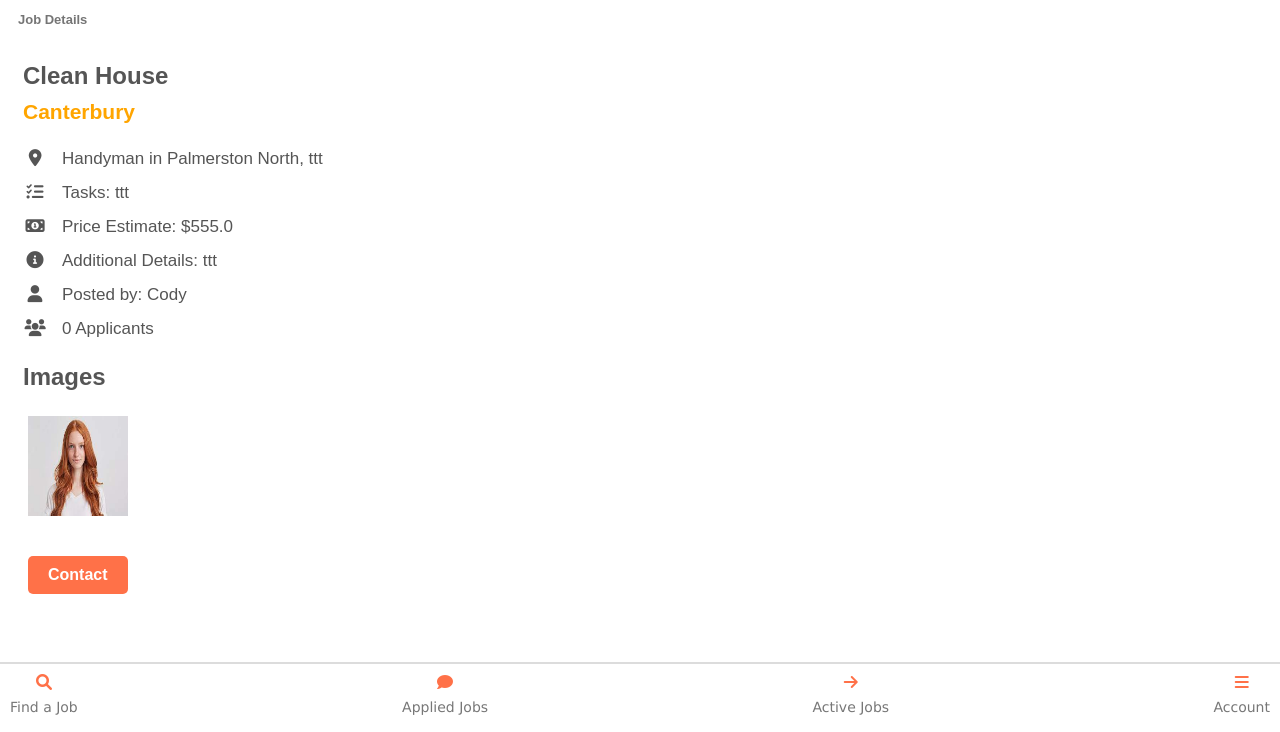
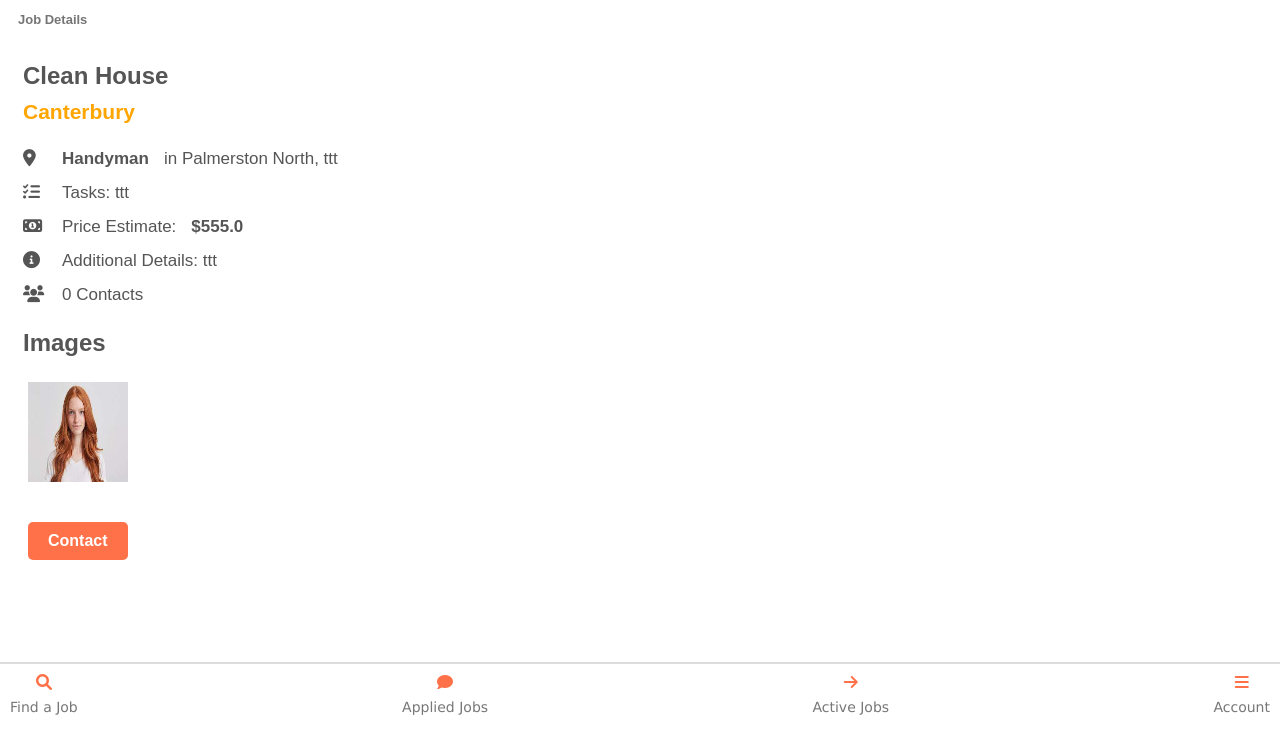
Before and after one commit to Codybez/CodysBusiness, a Flask app: page /display_jobs/2 in a window 1280 px wide. Shown: the part 68-800 px from the top of the page. Run offline with Flask 3, Linux system fonts and the light colour scheme; a user stored in the database is signed in; some libraries are stand-ins or nearby versions.

```diff
--- a/templates/display_job.html
+++ b/templates/display_job.html
@@ -12,7 +12,6 @@
       rel="stylesheet"
       href="{{ url_for('static', filename='labourer_home.css') }}"
     />
-    <!-- Add any additional styles here -->
     <style>
       .job-details-container {
         padding: 15px;
@@ -31,7 +30,7 @@
 
       .job-details-container p {
         display: flex; /* Use flexbox for horizontal layout */
-        align-items: flex-start; /* Align items at the top */
+        align-items: flex-start;
         gap: 15px; /* Space between icon and text */
         color: #555;
         font-family: Arial, Helvetica, sans-serif;
@@ -40,19 +39,16 @@
       }
 
       .job-details-container i {
-        font-size: 17px; /* Icon size */
-        line-height: 1; /* Prevent extra space around icon */
-        width: 24px; /* Ensure all icons occupy the same width */
-        height: 24px; /* Ensure all icons occupy the same height */
-        flex-shrink: 0; /* Prevent icons from shrinking */
-        display: flex; /* Use flexbox to align icon */
-        align-items: flex-start; /* Align the icon to the top of the container */
-        justify-content: center; /* Center horizontally if needed */
+        font-size: 17px;
+        line-height: 1;
+        width: 24px;
+        height: 24px;
+        flex-shrink: 0;
       }
 
       .job-details-container span {
-        line-height: 1.5; /* Improve readability for multi-line text */
-        flex: 1; /* Allow text to wrap naturally */
+        line-height: 1.5;
+        flex: 1;
       }
 
       .back-button {
@@ -70,28 +66,19 @@
         background-color: #ff7148;
         color: white;
         border: none;
-        margin-bottom: 50px;
+        margin-bottom: 100px;
         margin-left: 20px;
-        padding: 10px 20px; /* Adjust the padding as needed */
+        padding: 10px 20px;
         cursor: pointer;
         border-radius: 5px;
         display: inline-block;
         text-decoration: none;
-        transition: background-color 0.3s ease; /* Add a smooth transition effect */
+        transition: background-color 0.3s ease;
         font-family: Arial, Helvetica, sans-serif;
       }
 
       #applybutton:hover {
         background-color: #e25d41;
-      }
-
-      #noThanksButton {
-        display: block;
-        margin-top: 15px;
-        text-align: center;
-        color: #ff7148;
-        text-decoration: none;
-        font-size: 18px;
       }
 
       .image-gallery {
@@ -101,11 +88,18 @@
       }
 
       .image-gallery img {
-        width: 100px; /* Adjust the width as needed */
-        height: 100px; /* Adjust the height as needed */
-        margin: 5px; /* Adjust the margin between images */
+        width: 100px;
+        height: 100px;
+        margin: 5px;
+        cursor: pointer;
+        transition: transform 0.3s ease;
       }
 
+      .image-gallery img:hover {
+        transform: scale(1.1);
+      }
+
+      /* Modal Styles */
       #imageModal {
         display: none;
         position: fixed;
@@ -115,6 +109,8 @@
         height: 100%;
         background-color: rgba(0, 0, 0, 0.8);
         z-index: 999;
+        justify-content: center;
+        align-items: center;
       }
 
       #modalImage {
@@ -122,7 +118,6 @@
         max-height: 80%;
         margin: auto;
         display: block;
-        cursor: pointer;
       }
 
       .close-btn {
@@ -157,24 +152,23 @@
       </p>
 
       <p>
-        <i class="fas fa-map-marker-alt icon"></i>{{ job.job_category }} in {{
-        job.city }}, {{ job.suburb }}
+        <i class="fas fa-map-marker-alt"></i>
+        <strong>{{ job.job_category }}</strong> in {{ job.city }}, {{ job.suburb
+        }}
       </p>
 
       <p><i class="fas fa-tasks icon"></i>Tasks: {{ job.tasks }}</p>
       <p>
-        <i class="fas fa-money-bill-alt icon"></i>Price Estimate: ${{
-        job.price_per_hour }}
+        <i class="fas fa-money-bill-alt icon"></i>Price Estimate:
+        <strong>${{ job.price_per_hour }}</strong>
       </p>
       <p>
         <i class="fas fa-info-circle icon"></i>Additional Details: {{
         job.additional_details }}
       </p>
+
       <p>
-        <i class="fas fa-user icon"></i>Posted by: {{ job.user.first_name }}
-      </p>
-      <p>
-        <i class="fas fa-users icon"></i>{{ job.applicants|length }} Applicants
+        <i class="fas fa-users icon"></i>{{ job.applicants|length }} Contacts
       </p>
 
       {% if job.image_paths %}
@@ -182,30 +176,21 @@
       <div class="image-gallery">
         {% for image_filename in job.image_paths.split(',') %} {% set image_path
         = url_for('static', filename='profile_pics/' + image_filename) %}
-
-        <img src="{{ image_path }}" alt="Job Image" />
-
+        <img
+          src="{{ image_path }}"
+          alt="Job Image"
+          onclick="openImageModal('{{ image_path }}')"
+        />
         {% endfor %}
       </div>
       {% endif %}
+    </div>
 
-      <!-- Display the name of the business owner -->
-
-      <!-- Add more job details as needed -->
+    <!-- Modal for Image Display -->
+    <div id="imageModal">
+      <span class="close-btn" onclick="closeImageModal()">&times;</span>
+      <img id="modalImage" src="" alt="Enlarged Image" />
     </div>
-    <script>
-      // JavaScript function to go back in the browser's history
-      function goBack() {
-        if (document.referrer) {
-          // If there's a referrer (previous page), go back to it
-          window.location.href = document.referrer;
-        } else {
-          // If there's no referrer, go back in history
-          window.history.back();
-        }
-      }
-    </script>
-
     <!-- Add a link to apply for the job -->
     {% if current_user.is_authenticated and current_user.id not in
     job.applicants|map(attribute='user_id') %}
@@ -214,44 +199,20 @@
     >
     {% endif %}
 
-    <br />
-    <br />
-    <br />
-    <br />
-
-    {% endblock %}
     <script>
-      document.addEventListener("DOMContentLoaded", function () {
-        // Get the current time and job posting time
-        var currentTime = new Date();
-        var jobPostedTime = new Date(
-          "{{ job.date_created.strftime('%Y-%m-%dT%H:%M:%S') }}"
-        );
-
-        // Calculate the time difference
-        var timeDifference = currentTime - jobPostedTime;
-
-        // Convert the time difference to hours
-        var hoursDifference = Math.floor(timeDifference / (1000 * 60 * 60));
-
-        // Display the time posted
-        var timePostedElement = document.getElementById("timePosted");
-        if (hoursDifference < 24) {
-          timePostedElement.innerHTML = hoursDifference + "h ago";
-        } else {
-          var daysDifference = Math.floor(hoursDifference / 24);
-          timePostedElement.innerHTML =
-            daysDifference + " day" + (daysDifference > 1 ? "s" : "") + " ago";
-        }
-      });
+      // Function to open the modal with the clicked image
       function openImageModal(imagePath) {
         var modal = document.getElementById("imageModal");
         var modalImage = document.getElementById("modalImage");
 
+        // Set the modal image source to the clicked image
         modalImage.src = imagePath;
-        modal.style.display = "block";
+
+        // Display the modal
+        modal.style.display = "flex";
       }
 
+      // Function to close the modal
       function closeImageModal() {
         var modal = document.getElementById("imageModal");
         modal.style.display = "none";
@@ -265,5 +226,7 @@
         }
       };
     </script>
+
+    {% endblock %}
   </body>
 </html>
```
Also changed, not shown: instance/new_database.db.
